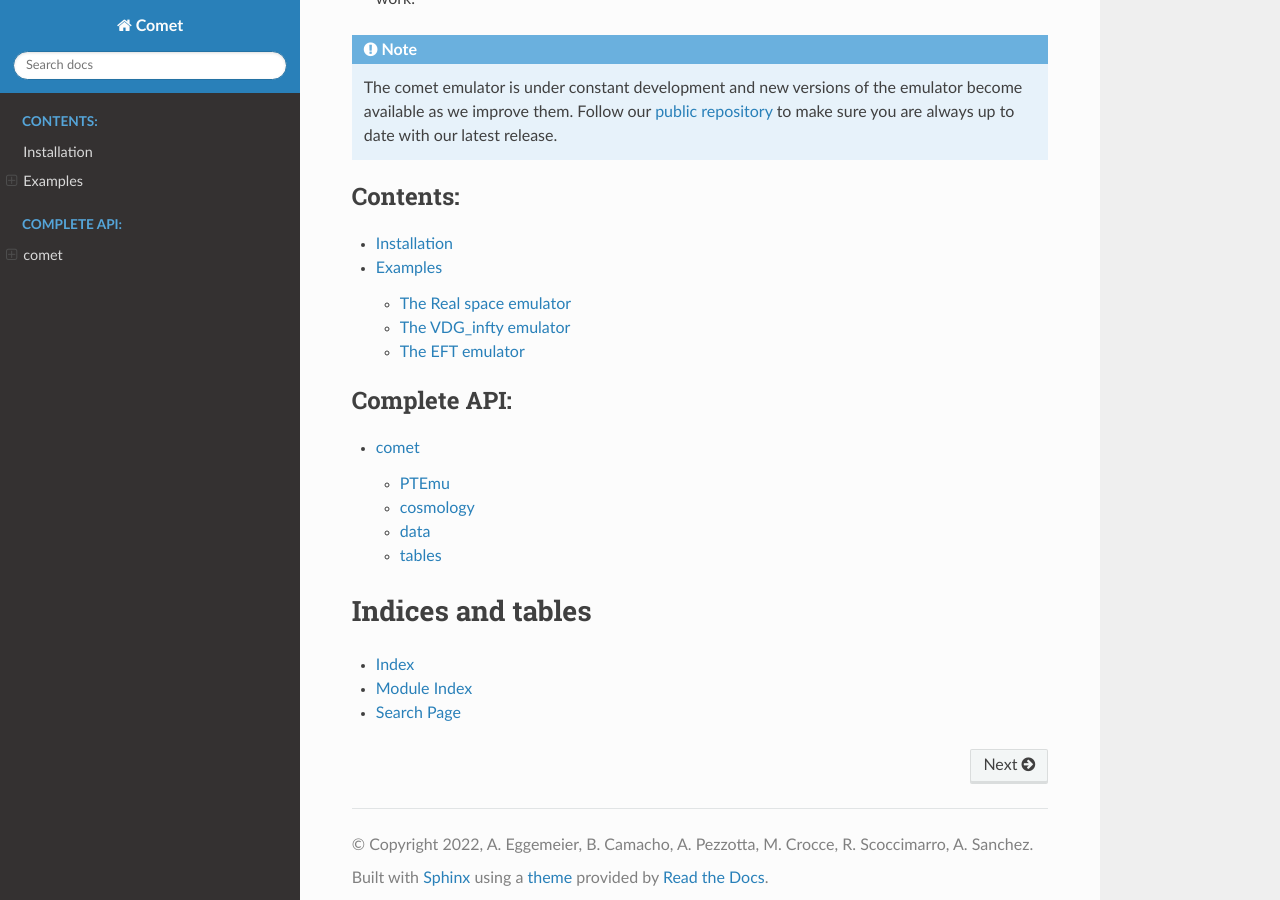
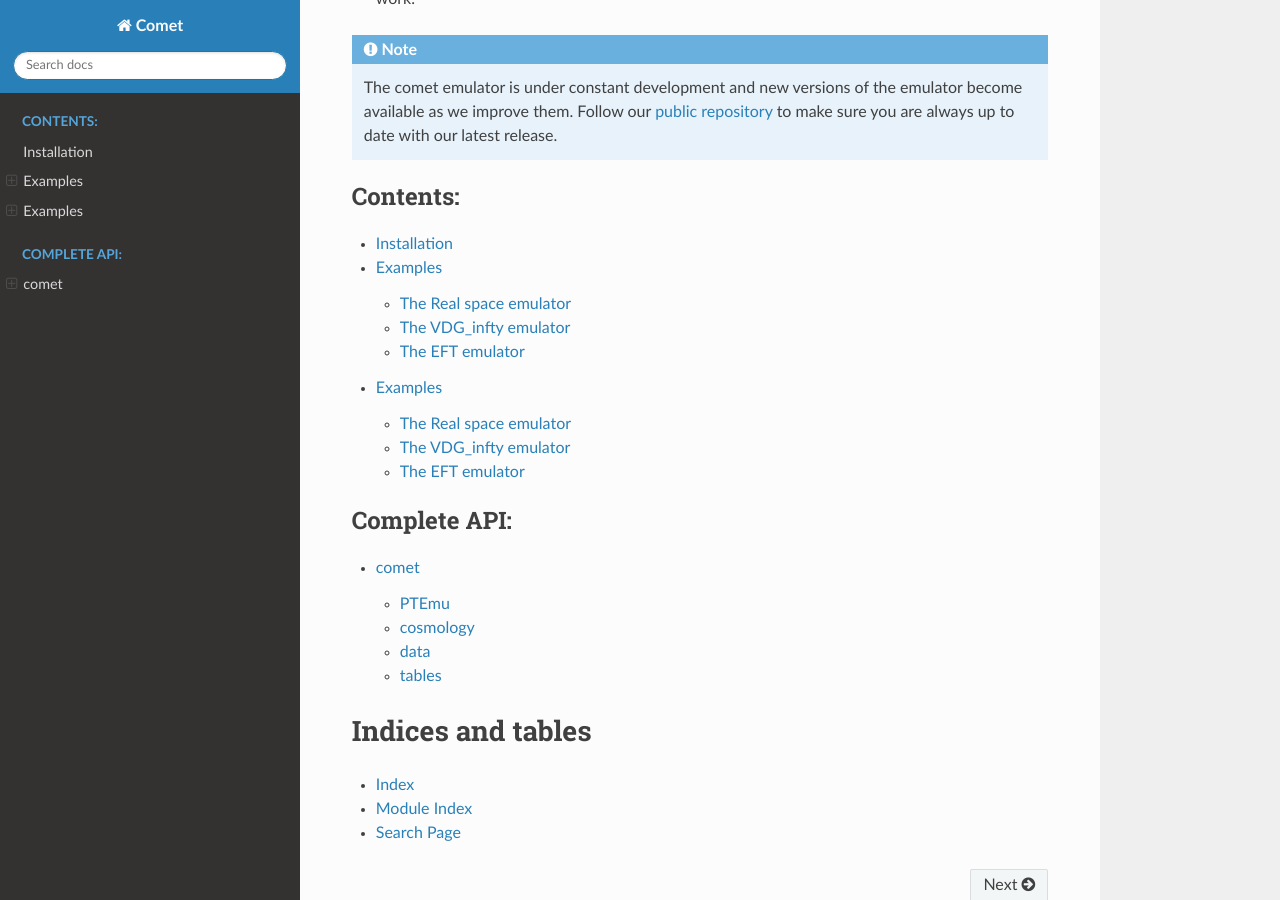
Before and after one commit to adematti/comet-emu, a Sphinx documentation site: the page built from docs/source/index.rst, in a window 1280 px wide and 900 px high, scrolled down 1037 px. Built offline with Sphinx 7.4.7 and the Read the Docs theme 2.0.0, drawn with Linux system fonts in a browser that asks for light colours.

Commit message:
Updates warnings.

```diff
--- a/docs/source/index.rst
+++ b/docs/source/index.rst
@@ -69,6 +69,7 @@ Welcome to COMET's documentation!
 
    installation
    examples
+   spaceparams
 
 .. toctree::
    :maxdepth: 2
--- /dev/null
+++ b/docs/source/spaceparams.rst
@@ -0,0 +1,16 @@
+Examples
+--------
+Here we are going to show how to call each one of the different models that we
+are able to emulate. Let's start with the simplest case, calling the emulator to
+compute the real space galaxy power spectrum
+
+The Real space emulator
+=======================
+
+
+The VDG_infty emulator
+=======================
+
+
+The EFT emulator
+=======================
```
